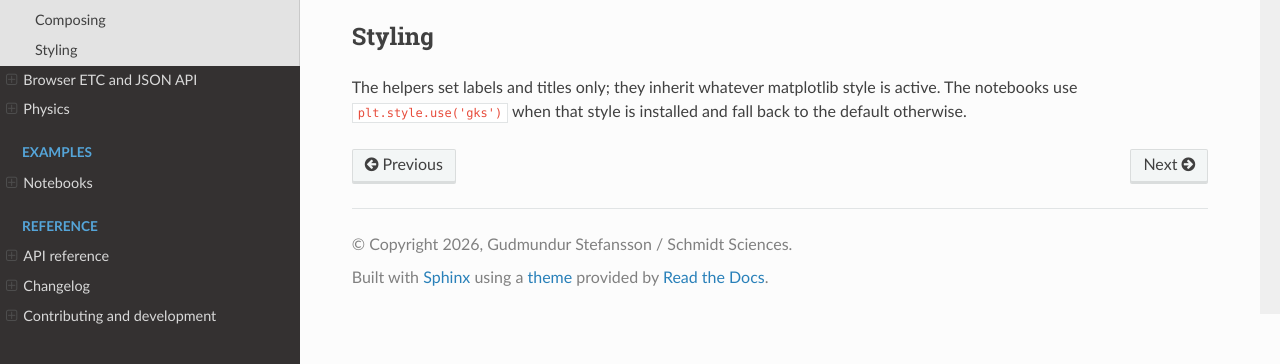
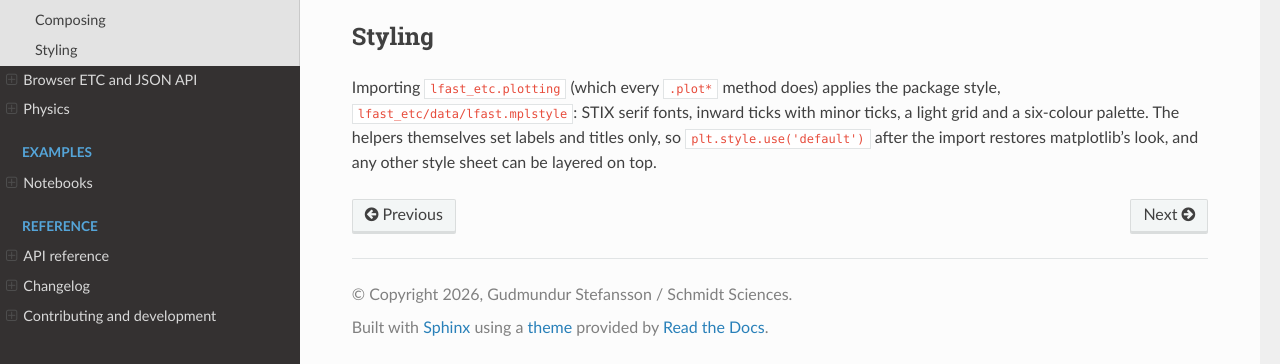
Before and after one commit to schmidt-observatories/lfast-etc, a Sphinx documentation site: the page built from docs/plotting.rst, in a window 1280 px wide and 900 px high, scrolled down 2019 px, cut to the strip 536-900 px from the top of the window. Built offline with Sphinx 7.4.7 and the Read the Docs theme 3.1.0, drawn with Linux system fonts in a browser that asks for light colours; pages that are not in the unit, such as notebooks, are missing from menus.

Commit message:
Ship the plotting style in the package
The notebooks applied a matplotlib style only the author had installed
(plt.style.use('gks') inside a try/except). The same rcParams now live in
lfast_etc/data/lfast.mplstyle and are applied when lfast_etc.plotting is
imported, so the notebook preamble no longer sets a style. Notebooks 01-10
rebuilt.

```diff
--- a/docs/plotting.rst
+++ b/docs/plotting.rst
@@ -140,6 +140,8 @@
 Styling
 -------
 
-The helpers set labels and titles only; they inherit whatever matplotlib style is active. The
-notebooks use ``plt.style.use('gks')`` when that style is installed and fall back to the default
-otherwise.
+Importing ``lfast_etc.plotting`` (which every ``.plot*`` method does) applies the package style,
+``lfast_etc/data/lfast.mplstyle``: STIX serif fonts, inward ticks with minor ticks, a light grid
+and a six-colour palette. The helpers themselves set labels and titles only, so
+``plt.style.use('default')`` after the import restores matplotlib's look, and any other style
+sheet can be layered on top.
--- a/pyproject.toml
+++ b/pyproject.toml
@@ -45,6 +45,7 @@
   "data/throughput/*.npz",
   "data/sky/*.fits",
   "data/config/*.toml",
+  "data/*.mplstyle",
   "web/templates/*.html",
 ]
 
```
Also changed, not shown: docs/changelog.rst (+9 -0 lines), 14 other files.
